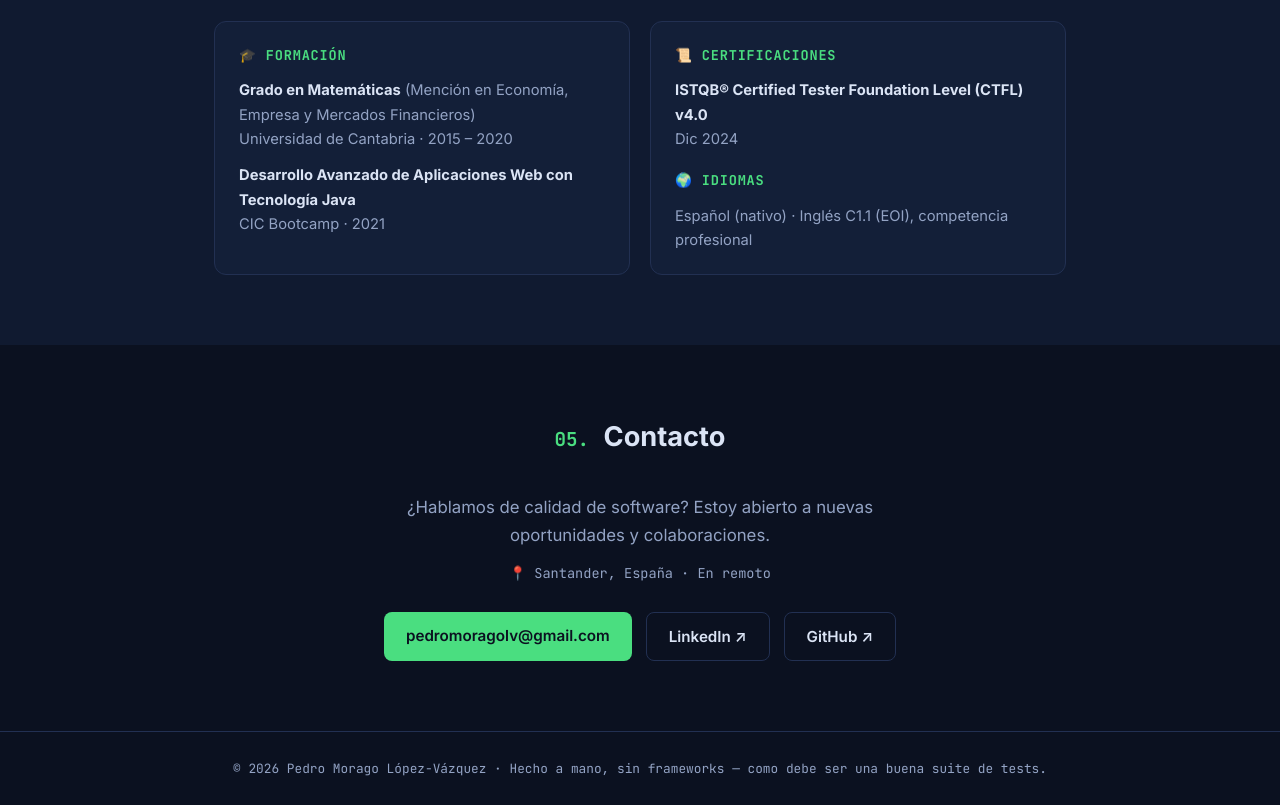
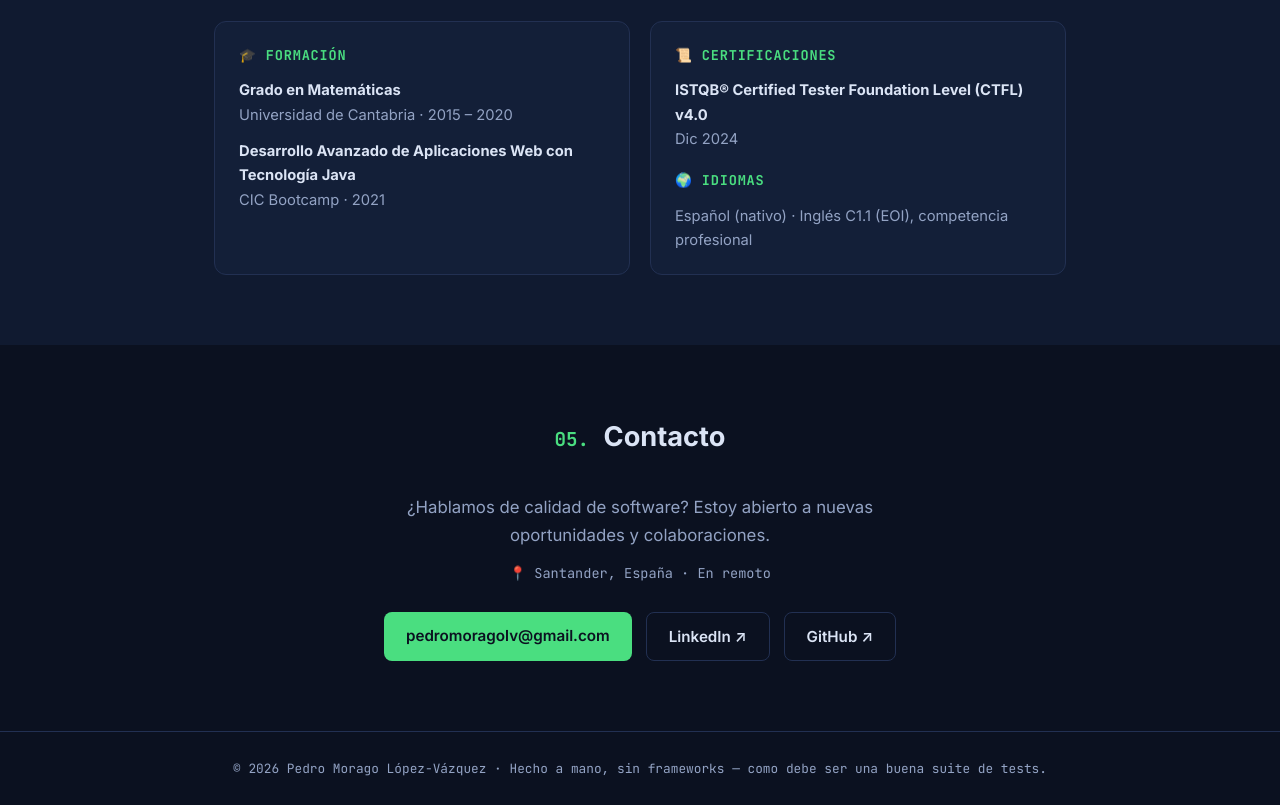
Before and after one commit to pedro-morago/portfolio, a plain HTML site: page index.html in a window 1280 px wide. Shown: the part 4792-5597 px from the top of the page. Drawn offline with Linux system fonts and the light colour scheme.

Commit message:
Quitar mención del grado en la sección de formación

```diff
--- a/index.html
+++ b/index.html
@@ -250,7 +250,7 @@
         <div class="credentials">
           <div class="credential">
             <h4 class="mono">🎓 Formación</h4>
-            <p><strong>Grado en Matemáticas</strong> (Mención en Economía, Empresa y Mercados Financieros)<br />Universidad de Cantabria · 2015 – 2020</p>
+            <p><strong>Grado en Matemáticas</strong><br />Universidad de Cantabria · 2015 – 2020</p>
             <p><strong>Desarrollo Avanzado de Aplicaciones Web con Tecnología Java</strong><br />CIC Bootcamp · 2021</p>
           </div>
           <div class="credential">
```
